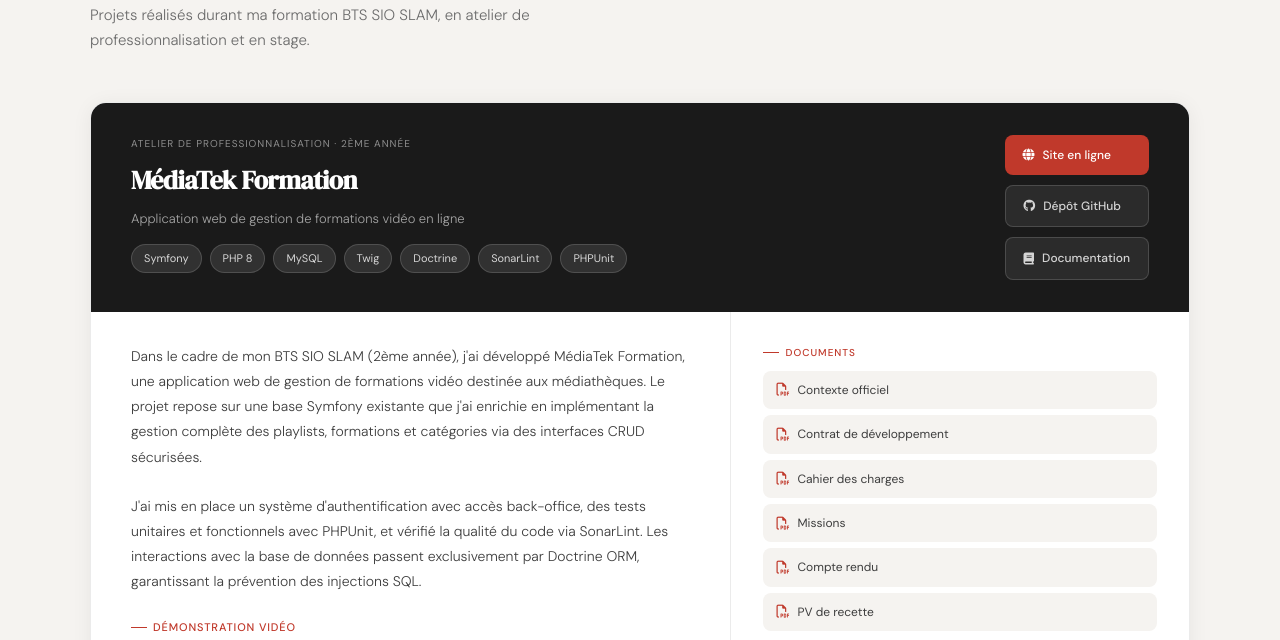
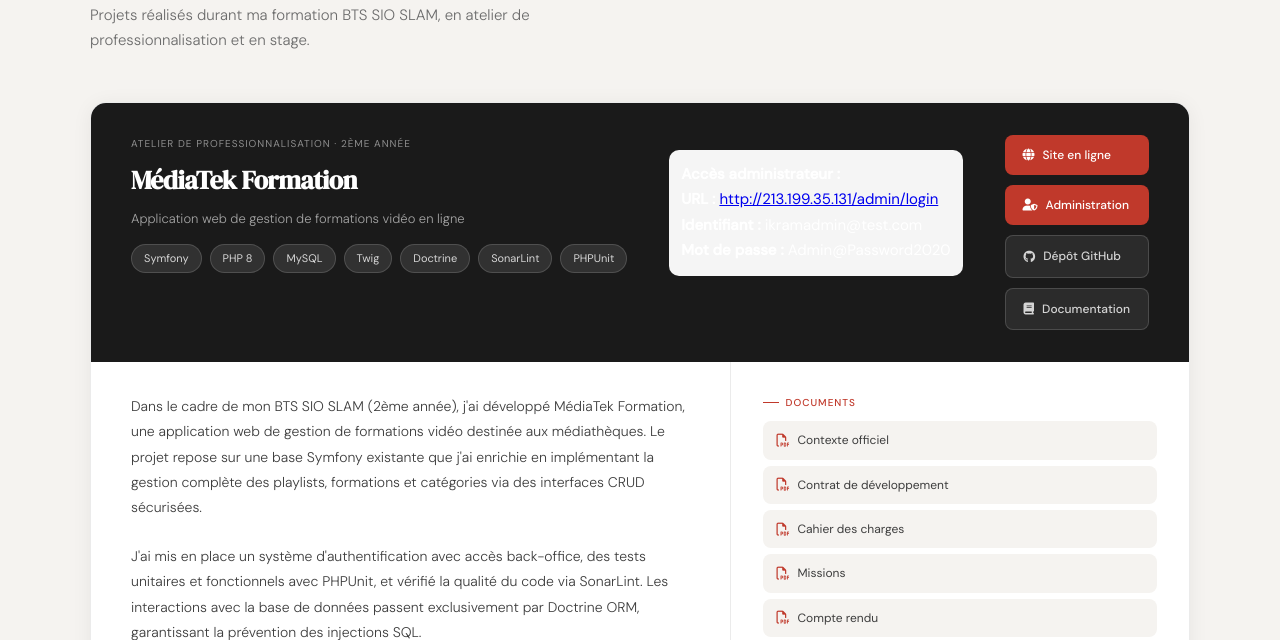
Before and after one commit to zennouikram/Portfolio-, a website: page public_html/index.html in a window 1280 px wide. Shown: the part 4367-5007 px from the top of the page. Drawn offline with Linux system fonts and the light colour scheme.

Commit message:
ajout admin

```diff
--- a/public_html/index.html
+++ b/public_html/index.html
@@ -1368,12 +1368,28 @@ footer span { color: var(--rouge); }
             <span class="tech-tag">PHPUnit</span>
           </div>
         </div>
+        <div style="margin-top:15px;padding:12px;border-radius:10px;background:#f5f5f5;">
+  <strong>Accès administrateur :</strong><br>
+  <span>
+    <strong>URL :</strong>
+    <a href="http://213.199.35.131/admin/login" target="_blank">
+      http://213.199.35.131/admin/login
+    </a>
+  </span><br>
+  <span><strong>Identifiant :</strong> ikramadmin@test.com</span><br>
+  <span><strong>Mot de passe :</strong> Admin@Password2020</span>
+</div>
 
         <div class="projet-featured-links">
           <!-- ⚠ Remplace # par ton vrai lien -->
           <a href="http://213.199.35.131/" target="_blank" class="projet-link-btn primary">
             <i class="fa-solid fa-globe"></i> Site en ligne
           </a>
+          <a href="http://213.199.35.131/admin/login" target="_blank" class="projet-link-btn primary">
+        <i class="fa-solid fa-user-shield"></i>
+        Administration
+      </a>
+
           <a href="https://github.com/zennouikram/mediatekformation" target="_blank" class="projet-link-btn ghost">
             <i class="fa-brands fa-github"></i> Dépôt GitHub
           </a>
```
